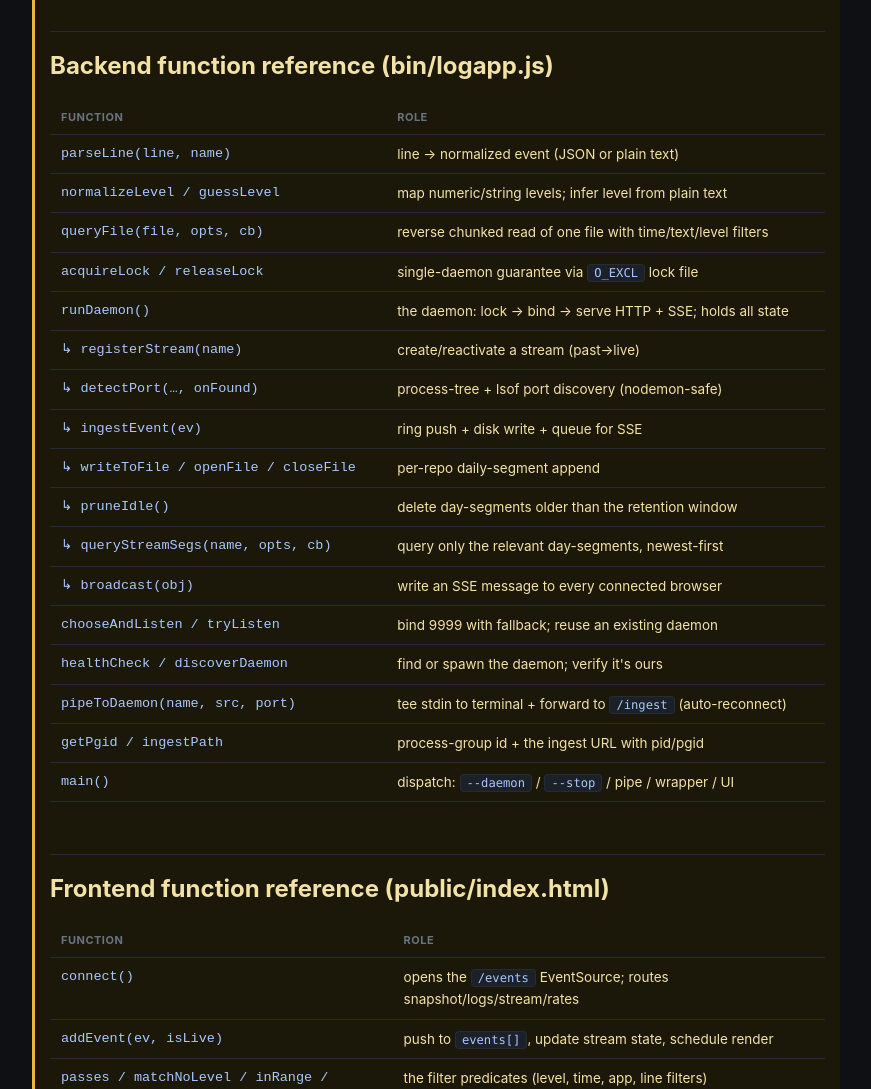
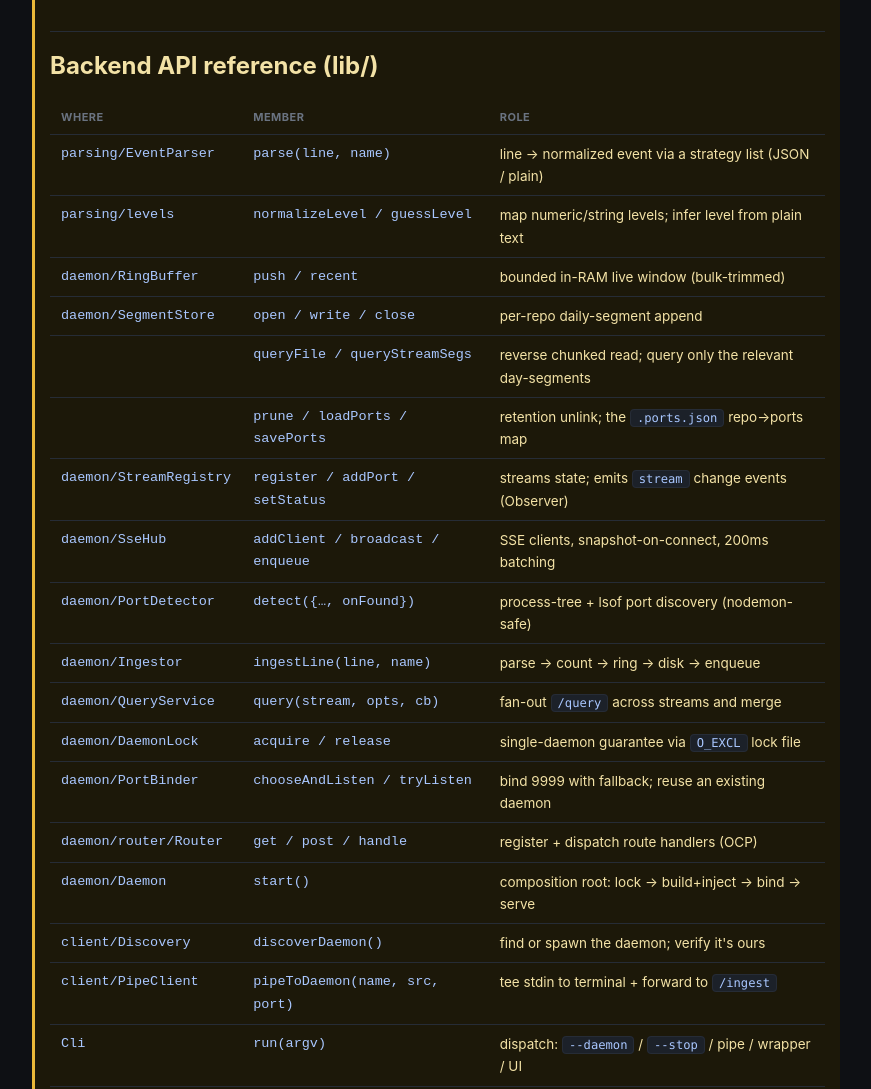
Before and after one commit to ayush121314/LOGGER_UI, a website: page docs/how-it-works.html in a window 1280 px wide. Shown: the part 10440-11529 px from the top of the page, without its empty margins (339-1210 px from the left). Drawn offline with Linux system fonts and the light colour scheme.

Commit message:
docs: sync README + how-it-works with the modular lib/ architecture
- README: add an Architecture section (module map + patterns), fix stale
  'per-service tabs' wording, link how-it-works.md.
- how-it-works (.md + .html): rewrite the Code structure and Backend API
  reference to the lib/ modules; update the intro file tree. CONTRIBUTING layout
  table updated to match.

```diff
--- a/docs/how-it-works.html
+++ b/docs/how-it-works.html
@@ -385,26 +385,27 @@ pending.push(ev)                       <span class="c">// queued for the next SS
   <div class="note">The daemon owns <b>no globals</b> — every collaborator is constructed once in <span class="fn">Daemon.start()</span> and injected, so each unit is testable in isolation and a new route or parse strategy is added by <em>registering</em> one, not by editing a mega-function. The backend E2E (<code>npm test</code>) locks the behaviour, so this decomposition is provably a runtime no-op.</div>
   <p><b>public/index.html</b> — the entire single-page UI in three blocks: <code>&lt;style&gt;</code> (Grafana-dark theme), <code>&lt;body&gt;</code> (nav, sidebar, volume panel, logs list), and <code>&lt;script&gt;</code> (state, filter predicates, render loop, histogram, SSE client, event handlers).</p>
 
-  <h2 id="backend-fns">Backend function reference (bin/logapp.js)</h2>
+  <h2 id="backend-fns">Backend API reference (lib/)</h2>
   <table>
-    <tr><th>Function</th><th>Role</th></tr>
-    <tr><td class="fn">parseLine(line, name)</td><td>line → normalized event (JSON or plain text)</td></tr>
-    <tr><td class="fn">normalizeLevel / guessLevel</td><td>map numeric/string levels; infer level from plain text</td></tr>
-    <tr><td class="fn">queryFile(file, opts, cb)</td><td>reverse chunked read of one file with time/text/level filters</td></tr>
-    <tr><td class="fn">acquireLock / releaseLock</td><td>single-daemon guarantee via <code>O_EXCL</code> lock file</td></tr>
-    <tr><td class="fn">runDaemon()</td><td>the daemon: lock → bind → serve HTTP + SSE; holds all state</td></tr>
-    <tr><td class="fn">↳ registerStream(name)</td><td>create/reactivate a stream (past→live)</td></tr>
-    <tr><td class="fn">↳ detectPort(…, onFound)</td><td>process-tree + lsof port discovery (nodemon-safe)</td></tr>
-    <tr><td class="fn">↳ ingestEvent(ev)</td><td>ring push + disk write + queue for SSE</td></tr>
-    <tr><td class="fn">↳ writeToFile / openFile / closeFile</td><td>per-repo daily-segment append</td></tr>
-    <tr><td class="fn">↳ pruneIdle()</td><td>delete day-segments older than the retention window</td></tr>
-    <tr><td class="fn">↳ queryStreamSegs(name, opts, cb)</td><td>query only the relevant day-segments, newest-first</td></tr>
-    <tr><td class="fn">↳ broadcast(obj)</td><td>write an SSE message to every connected browser</td></tr>
-    <tr><td class="fn">chooseAndListen / tryListen</td><td>bind 9999 with fallback; reuse an existing daemon</td></tr>
-    <tr><td class="fn">healthCheck / discoverDaemon</td><td>find or spawn the daemon; verify it's ours</td></tr>
-    <tr><td class="fn">pipeToDaemon(name, src, port)</td><td>tee stdin to terminal + forward to <code>/ingest</code> (auto-reconnect)</td></tr>
-    <tr><td class="fn">getPgid / ingestPath</td><td>process-group id + the ingest URL with pid/pgid</td></tr>
-    <tr><td class="fn">main()</td><td>dispatch: <code>--daemon</code> / <code>--stop</code> / pipe / wrapper / UI</td></tr>
+    <tr><th>Where</th><th>Member</th><th>Role</th></tr>
+    <tr><td class="fn">parsing/EventParser</td><td class="fn">parse(line, name)</td><td>line → normalized event via a strategy list (JSON / plain)</td></tr>
+    <tr><td class="fn">parsing/levels</td><td class="fn">normalizeLevel / guessLevel</td><td>map numeric/string levels; infer level from plain text</td></tr>
+    <tr><td class="fn">daemon/RingBuffer</td><td class="fn">push / recent</td><td>bounded in-RAM live window (bulk-trimmed)</td></tr>
+    <tr><td class="fn">daemon/SegmentStore</td><td class="fn">open / write / close</td><td>per-repo daily-segment append</td></tr>
+    <tr><td></td><td class="fn">queryFile / queryStreamSegs</td><td>reverse chunked read; query only the relevant day-segments</td></tr>
+    <tr><td></td><td class="fn">prune / loadPorts / savePorts</td><td>retention unlink; the <code>.ports.json</code> repo→ports map</td></tr>
+    <tr><td class="fn">daemon/StreamRegistry</td><td class="fn">register / addPort / setStatus</td><td>streams state; emits <code>stream</code> change events (Observer)</td></tr>
+    <tr><td class="fn">daemon/SseHub</td><td class="fn">addClient / broadcast / enqueue</td><td>SSE clients, snapshot-on-connect, 200ms batching</td></tr>
+    <tr><td class="fn">daemon/PortDetector</td><td class="fn">detect({…, onFound})</td><td>process-tree + lsof port discovery (nodemon-safe)</td></tr>
+    <tr><td class="fn">daemon/Ingestor</td><td class="fn">ingestLine(line, name)</td><td>parse → count → ring → disk → enqueue</td></tr>
+    <tr><td class="fn">daemon/QueryService</td><td class="fn">query(stream, opts, cb)</td><td>fan-out <code>/query</code> across streams and merge</td></tr>
+    <tr><td class="fn">daemon/DaemonLock</td><td class="fn">acquire / release</td><td>single-daemon guarantee via <code>O_EXCL</code> lock file</td></tr>
+    <tr><td class="fn">daemon/PortBinder</td><td class="fn">chooseAndListen / tryListen</td><td>bind 9999 with fallback; reuse an existing daemon</td></tr>
+    <tr><td class="fn">daemon/router/Router</td><td class="fn">get / post / handle</td><td>register + dispatch route handlers (OCP)</td></tr>
+    <tr><td class="fn">daemon/Daemon</td><td class="fn">start()</td><td>composition root: lock → build+inject → bind → serve</td></tr>
+    <tr><td class="fn">client/Discovery</td><td class="fn">discoverDaemon()</td><td>find or spawn the daemon; verify it's ours</td></tr>
+    <tr><td class="fn">client/PipeClient</td><td class="fn">pipeToDaemon(name, src, port)</td><td>tee stdin to terminal + forward to <code>/ingest</code></td></tr>
+    <tr><td class="fn">Cli</td><td class="fn">run(argv)</td><td>dispatch: <code>--daemon</code> / <code>--stop</code> / pipe / wrapper / UI</td></tr>
   </table>
 
   <h2 id="frontend-fns">Frontend function reference (public/index.html)</h2>
```
Also changed, not shown: docs/how-it-works.md (+24 -20 lines), README.md.
